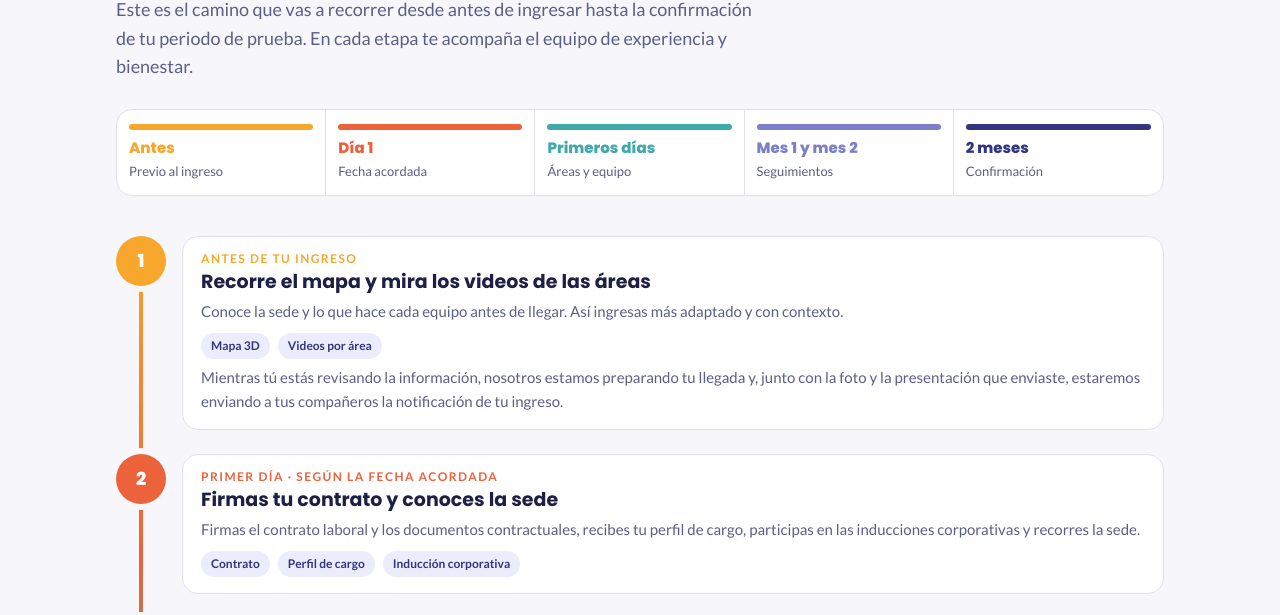
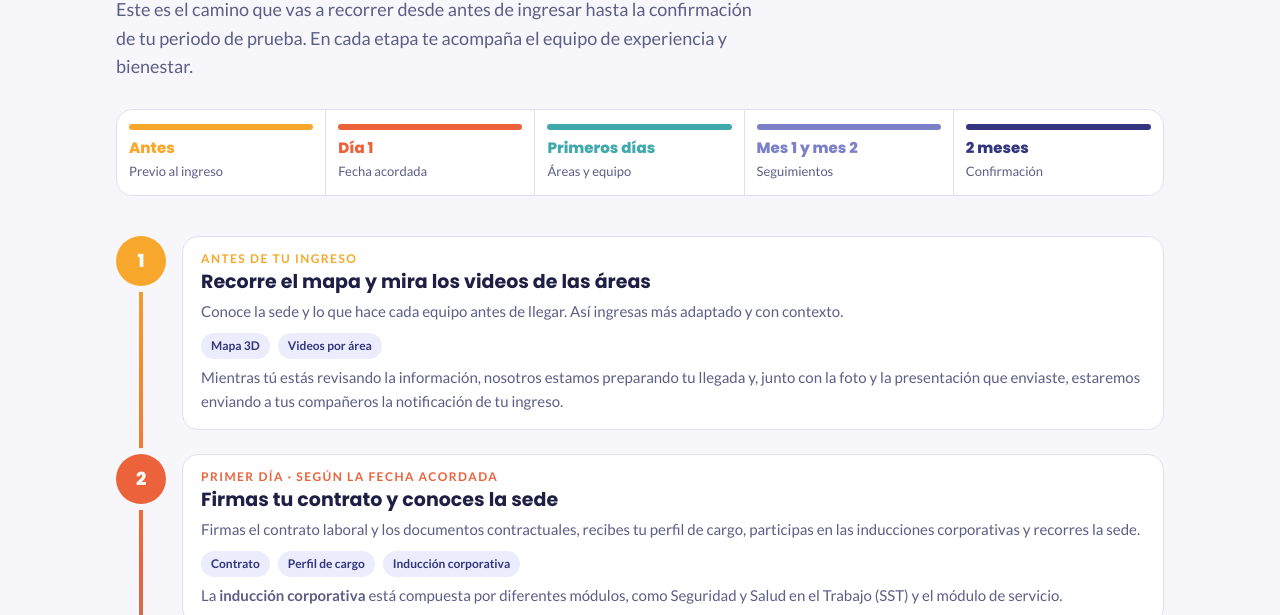
Before and after one commit to Valentinaortizruiz/Bienvenida, a plain HTML site: page index.html in a window 1280 px wide. Both pictures are taken after a click on the button "Ver mis primeros 2 meses". Shown: the part 181-796 px from the top of the page. Drawn offline with Linux system fonts and the light colour scheme.

Commit message:
Agrega los módulos de la inducción corporativa al primer día
Co-Authored-By: Claude Opus 5.5 <noreply@anthropic.com>

```diff
--- a/index.html
+++ b/index.html
@@ -433,7 +433,7 @@ footer .wrap{display:flex;flex-wrap:wrap;gap:8px 20px;justify-content:space-betw
     </div>
     <ol class="timeline">
       <li style="--c:var(--amber)"><span class="node">1</span><div class="body"><span class="when">Antes de tu ingreso</span><h3>Recorre el mapa y mira los videos de las áreas</h3><p>Conoce la sede y lo que hace cada equipo antes de llegar. Así ingresas más adaptado y con contexto.</p><div class="chips"><span class="chip">Mapa 3D</span><span class="chip">Videos por área</span></div><p>Mientras tú estás revisando la información, nosotros estamos preparando tu llegada y, junto con la foto y la presentación que enviaste, estaremos enviando a tus compañeros la notificación de tu ingreso.</p></div></li>
-      <li style="--c:var(--coral)"><span class="node">2</span><div class="body"><span class="when">Primer día · según la fecha acordada</span><h3>Firmas tu contrato y conoces la sede</h3><p>Firmas el contrato laboral y los documentos contractuales, recibes tu perfil de cargo, participas en las inducciones corporativas y recorres la sede.</p><div class="chips"><span class="chip">Contrato</span><span class="chip">Perfil de cargo</span><span class="chip">Inducción corporativa</span></div></div></li>
+      <li style="--c:var(--coral)"><span class="node">2</span><div class="body"><span class="when">Primer día · según la fecha acordada</span><h3>Firmas tu contrato y conoces la sede</h3><p>Firmas el contrato laboral y los documentos contractuales, recibes tu perfil de cargo, participas en las inducciones corporativas y recorres la sede.</p><div class="chips"><span class="chip">Contrato</span><span class="chip">Perfil de cargo</span><span class="chip">Inducción corporativa</span></div><p>La <b>inducción corporativa</b> está compuesta por diferentes módulos, como Seguridad y Salud en el Trabajo (SST) y el módulo de servicio.</p></div></li>
       <li style="--c:var(--teal)"><span class="node">3</span><div class="body"><span class="when">Durante tus primeros días</span><h3>Vives una experiencia presencial en cada área</h3><p>Visitas las áreas y ves en persona lo que se vio en los videos: quiénes las conforman y cómo se conectan con tu trabajo. Así vas entendiendo la importancia de cada área para lograr los objetivos organizacionales.</p></div></li>
       <li style="--c:#7c80c8"><span class="node">4</span><div class="body"><span class="when">Luego</span><h3>Te presentamos a tu líder y a tu equipo</h3><p>Conoces a tu líder y a tu equipo de trabajo, e inicias tu proceso de entrenamiento y de reconocimiento del entorno.</p></div></li>
       <li style="--c:var(--coral)"><span class="node">5</span><div class="body"><span class="when">Durante los 2 meses</span><h3>Seguimientos formativos y de periodo de prueba</h3><p>Tienes 4 seguimientos formativos, a cargo del equipo de formación, y 2 seguimientos de periodo de prueba, en el primer y en el segundo mes, a cargo del equipo de onboarding. Así te sientes acompañado y podemos identificar qué necesitas.</p><div class="chips"><span class="chip">4 formativos</span><span class="chip">2 de periodo de prueba</span></div></div></li>
```
